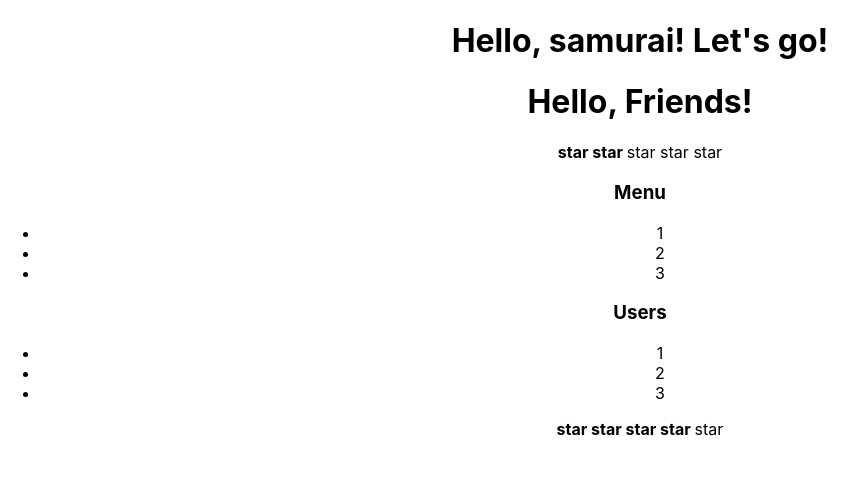
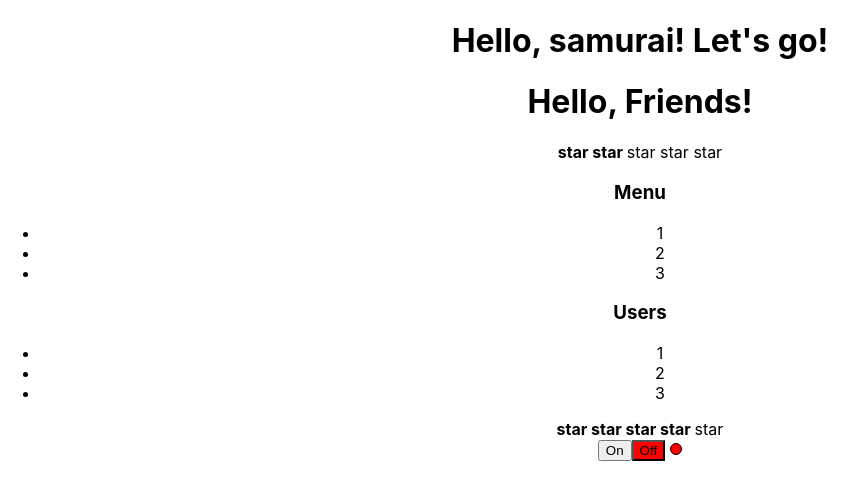
Before and after one commit to wrunika/samurai-way-main, a React (Create React App) app: page / in a window 1280 px wide. Shown: the top 500 px of the page, without its empty margins (0-866 px from the left). Built offline with nearby package versions, Linux system fonts and the light colour scheme.

Commit message:
feat: create component OnOff

```diff
--- a/src/App.tsx
+++ b/src/App.tsx
@@ -2,6 +2,7 @@ import React from 'react';
 import './App.css';
 import Accordion from "./components/Accordion/Accordion";
 import {Rating} from "./components/Rating/Rating";
+import OnOff from "./components/OnOff/OnOff";
 
 function App() {
     console.log('app rendering')
@@ -13,6 +14,7 @@ function App() {
             <Accordion titleValue={"Menu"} collapsed={false}/>
             <Accordion titleValue={"Users"} collapsed={false}/>
             <Rating value={4}/>
+            <OnOff turnOn={false} />
         </div>
     );
 }
--- a/src/components/Accordion/Accordion.tsx
+++ b/src/components/Accordion/Accordion.tsx
@@ -6,7 +6,7 @@ type AccordionPropsType = {
 }
 
 function Accordion(props: AccordionPropsType) {
-    debugger
+    //debugger
     //console.log('accordion rendering')
     return (
         <div>
--- /dev/null
+++ b/src/components/OnOff/OnOff.module.css
@@ -0,0 +1,17 @@
+.circle {
+    display: inline-block;
+    content: '';
+    width: 10px;
+    height: 10px;
+    border: solid 1px black;
+    border-radius: 50%;
+    margin-left: 5px;
+}
+
+.buttonGreen {
+    background-color: green;
+}
+
+.buttonRed {
+    background-color: red;
+}
--- /dev/null
+++ b/src/components/OnOff/OnOff.tsx
@@ -0,0 +1,26 @@
+import React from "react";
+import s from './OnOff.module.css'
+
+type OnOffPropsType = {
+    turnOn: boolean
+}
+const OnOff = (props: OnOffPropsType) => {
+  return(
+      <div className={s.onOffWrapper}>
+          {props.turnOn && <>
+          <button className={s.buttonGreen}>On</button>
+          <button>Off</button>
+          <div className={`${s.circle} ${s.buttonGreen}`}></div>
+          </>
+          }
+          {!props.turnOn && <>
+              <button>On</button>
+              <button className={s.buttonRed}>Off</button>
+              <div className={`${s.circle} ${s.buttonRed}`}></div>
+          </>
+          }
+      </div>
+  )
+}
+
+export default OnOff;
```
